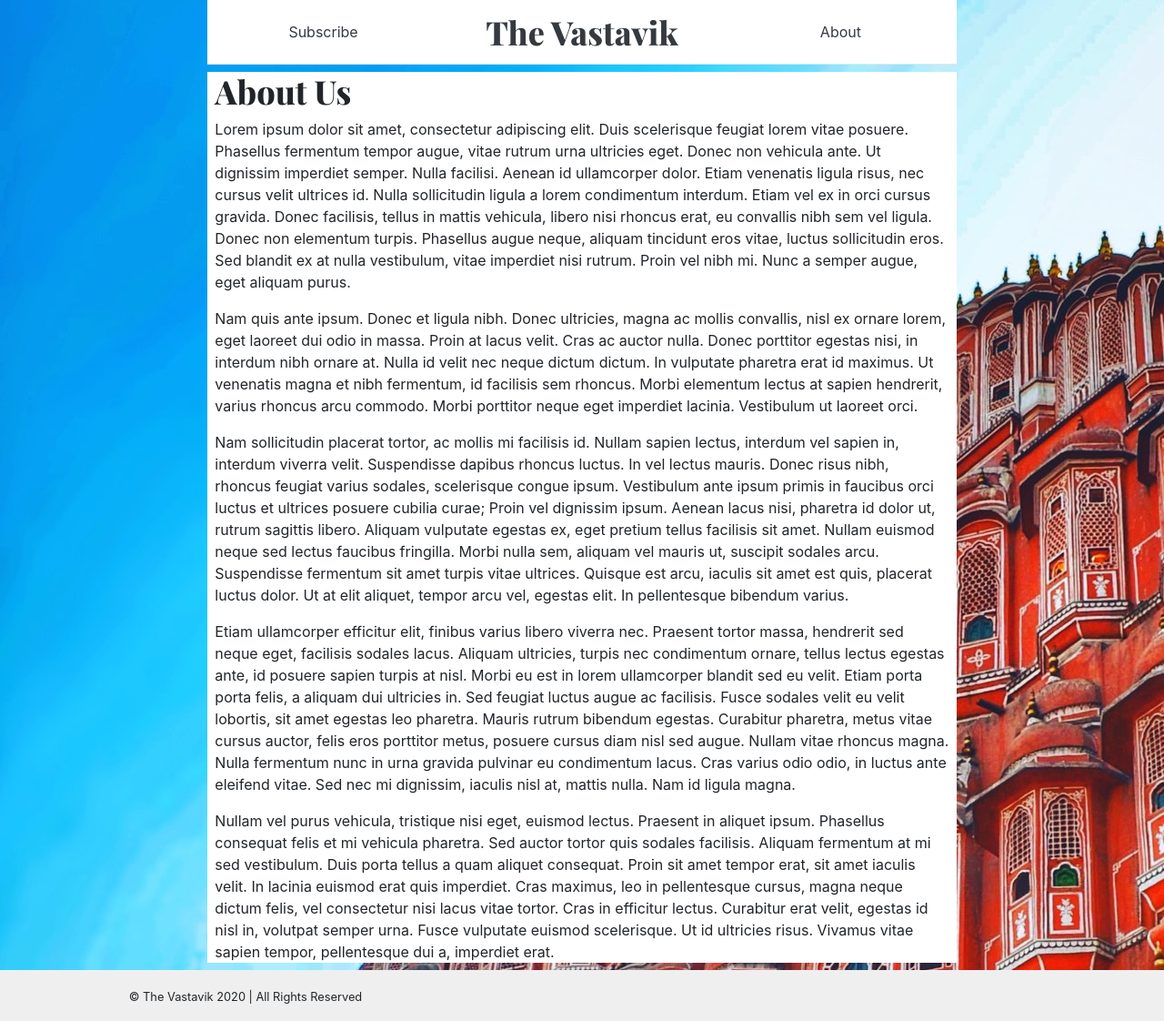
After one commit to sabyabhoi/blog, a Django app: page /about/ in a window 1280 px wide. The commit adds this page. Shown: the whole page at 91% size. Run offline with Django 3.2, Linux system fonts and the light colour scheme; some libraries are stand-ins or nearby versions; some web fonts are replaced.

Commit message:
Added the about page

```diff
--- a/backend/blog/urls.py
+++ b/backend/blog/urls.py
@@ -7,5 +7,6 @@ from django.conf.urls.static import static
 
 urlpatterns = [
   path('', views.PostList.as_view(), name='home'),
+  path('about/', views.about, name='about'),
   path('<slug:slug>/', views.post_detail, name='post_detail'),
 ] + static(settings.MEDIA_URL, document_root = settings.MEDIA_ROOT)
--- a/backend/blog/views.py
+++ b/backend/blog/views.py
@@ -23,3 +23,7 @@ def post_detail(request, slug):
     comment_form = CommentForm()
 
   return render(request, template_name, {'post': post, 'comments': comments, 'new_comment': new_comment, 'comment_form': comment_form})
+
+def about(request):
+  template_name = 'about.html'
+  return render(request, template_name, {})
--- /dev/null
+++ b/backend/templates/about.html
@@ -0,0 +1,54 @@
+{% extends "base.html" %}
+{% block content %}
+
+{% load static %}
+{% load filters %}
+
+<div class="bg-white my-2 px-2">
+  <h1 class="title">About Us</h1>
+  <p>
+    Lorem ipsum dolor sit amet, consectetur adipiscing elit. Duis scelerisque feugiat lorem vitae posuere. Phasellus
+    fermentum tempor augue, vitae rutrum urna ultricies eget. Donec non vehicula ante. Ut dignissim imperdiet semper.
+    Nulla facilisi. Aenean id ullamcorper dolor. Etiam venenatis ligula risus, nec cursus velit ultrices id. Nulla
+    sollicitudin ligula a lorem condimentum interdum. Etiam vel ex in orci cursus gravida. Donec facilisis, tellus in
+    mattis vehicula, libero nisi rhoncus erat, eu convallis nibh sem vel ligula. Donec non elementum turpis. Phasellus
+    augue neque, aliquam tincidunt eros vitae, luctus sollicitudin eros. Sed blandit ex at nulla vestibulum, vitae
+    imperdiet nisi rutrum. Proin vel nibh mi. Nunc a semper augue, eget aliquam purus.
+ </p><p>
+    Nam quis ante ipsum. Donec et ligula nibh. Donec ultricies, magna ac mollis convallis, nisl ex ornare lorem, eget
+    laoreet dui odio in massa. Proin at lacus velit. Cras ac auctor nulla. Donec porttitor egestas nisi, in interdum nibh
+    ornare at. Nulla id velit nec neque dictum dictum. In vulputate pharetra erat id maximus. Ut venenatis magna et nibh
+    fermentum, id facilisis sem rhoncus. Morbi elementum lectus at sapien hendrerit, varius rhoncus arcu commodo. Morbi
+    porttitor neque eget imperdiet lacinia. Vestibulum ut laoreet orci.
+
+ </p><p>
+    Nam sollicitudin placerat tortor, ac mollis mi facilisis id. Nullam sapien lectus, interdum vel sapien in, interdum
+    viverra velit. Suspendisse dapibus rhoncus luctus. In vel lectus mauris. Donec risus nibh, rhoncus feugiat varius
+    sodales, scelerisque congue ipsum. Vestibulum ante ipsum primis in faucibus orci luctus et ultrices posuere cubilia
+    curae; Proin vel dignissim ipsum. Aenean lacus nisi, pharetra id dolor ut, rutrum sagittis libero. Aliquam vulputate
+    egestas ex, eget pretium tellus facilisis sit amet. Nullam euismod neque sed lectus faucibus fringilla. Morbi nulla
+    sem, aliquam vel mauris ut, suscipit sodales arcu. Suspendisse fermentum sit amet turpis vitae ultrices. Quisque est
+    arcu, iaculis sit amet est quis, placerat luctus dolor. Ut at elit aliquet, tempor arcu vel, egestas elit. In
+    pellentesque bibendum varius.
+
+ </p><p>
+    Etiam ullamcorper efficitur elit, finibus varius libero viverra nec. Praesent tortor massa, hendrerit sed neque eget,
+    facilisis sodales lacus. Aliquam ultricies, turpis nec condimentum ornare, tellus lectus egestas ante, id posuere
+    sapien turpis at nisl. Morbi eu est in lorem ullamcorper blandit sed eu velit. Etiam porta porta felis, a aliquam dui
+    ultricies in. Sed feugiat luctus augue ac facilisis. Fusce sodales velit eu velit lobortis, sit amet egestas leo
+    pharetra. Mauris rutrum bibendum egestas. Curabitur pharetra, metus vitae cursus auctor, felis eros porttitor metus,
+    posuere cursus diam nisl sed augue. Nullam vitae rhoncus magna. Nulla fermentum nunc in urna gravida pulvinar eu
+    condimentum lacus. Cras varius odio odio, in luctus ante eleifend vitae. Sed nec mi dignissim, iaculis nisl at, mattis
+    nulla. Nam id ligula magna.
+
+ </p><p>
+    Nullam vel purus vehicula, tristique nisi eget, euismod lectus. Praesent in aliquet ipsum. Phasellus consequat felis
+    et mi vehicula pharetra. Sed auctor tortor quis sodales facilisis. Aliquam fermentum at mi sed vestibulum. Duis porta
+    tellus a quam aliquet consequat. Proin sit amet tempor erat, sit amet iaculis velit. In lacinia euismod erat quis
+    imperdiet. Cras maximus, leo in pellentesque cursus, magna neque dictum felis, vel consectetur nisi lacus vitae
+    tortor. Cras in efficitur lectus. Curabitur erat velit, egestas id nisl in, volutpat semper urna. Fusce vulputate
+    euismod scelerisque. Ut id ultricies risus. Vivamus vitae sapien tempor, pellentesque dui a, imperdiet erat.
+
+  </div>
+
+{%endblock content%}
--- a/backend/templates/base.html
+++ b/backend/templates/base.html
@@ -33,7 +33,7 @@
       <div class="row text-center align-items-center">
         <div class="col-4 "><a id="blog-side" class="text-dark pt-1" onclick="on()">Subscribe</a></div>
         <div class="col-4 "><a href="{% url 'home' %}" class="title text-dark">The Vastavik</a></div>
-        <div class="col-4 "><a href="#" id="blog-side" class="text-dark pt-1">About</a></div>
+        <div class="col-4 "><a href="{% url 'about' %}" id="blog-side" class="text-dark pt-1">About</a></div>
       </div>
     </header>
 
@@ -42,9 +42,9 @@
 
   </div>
 
-  <div class="footer py-2 row">
-    <div class="container row my-2">
-      <div class="col-lg-4"></div>
+  <div class="footer py-2">
+    <div class="container my-2">
+      <div class="col-lg-4 col-sm-12"></div>
       <div class="col-lg-4"><small>&copy; The Vastavik 2020 | All Rights Reserved</small></div>
     </div>
   </div>
```
